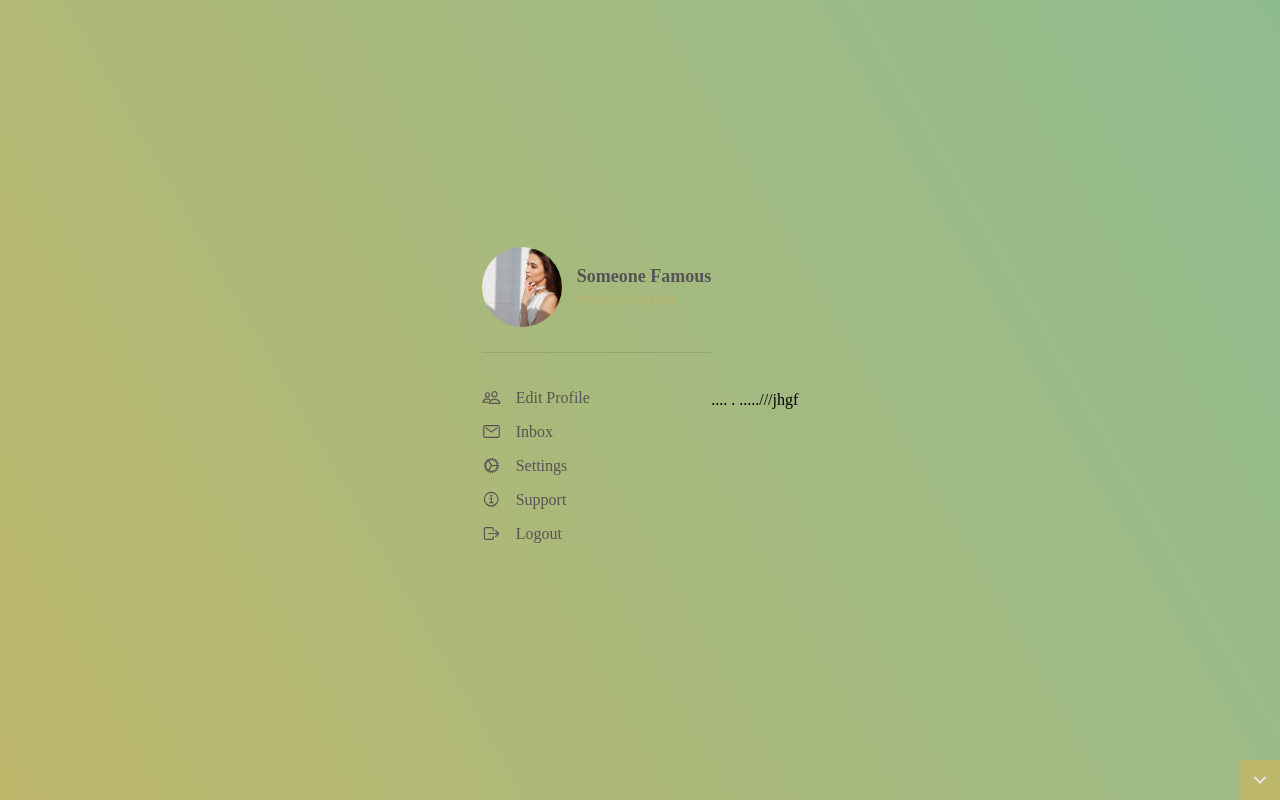
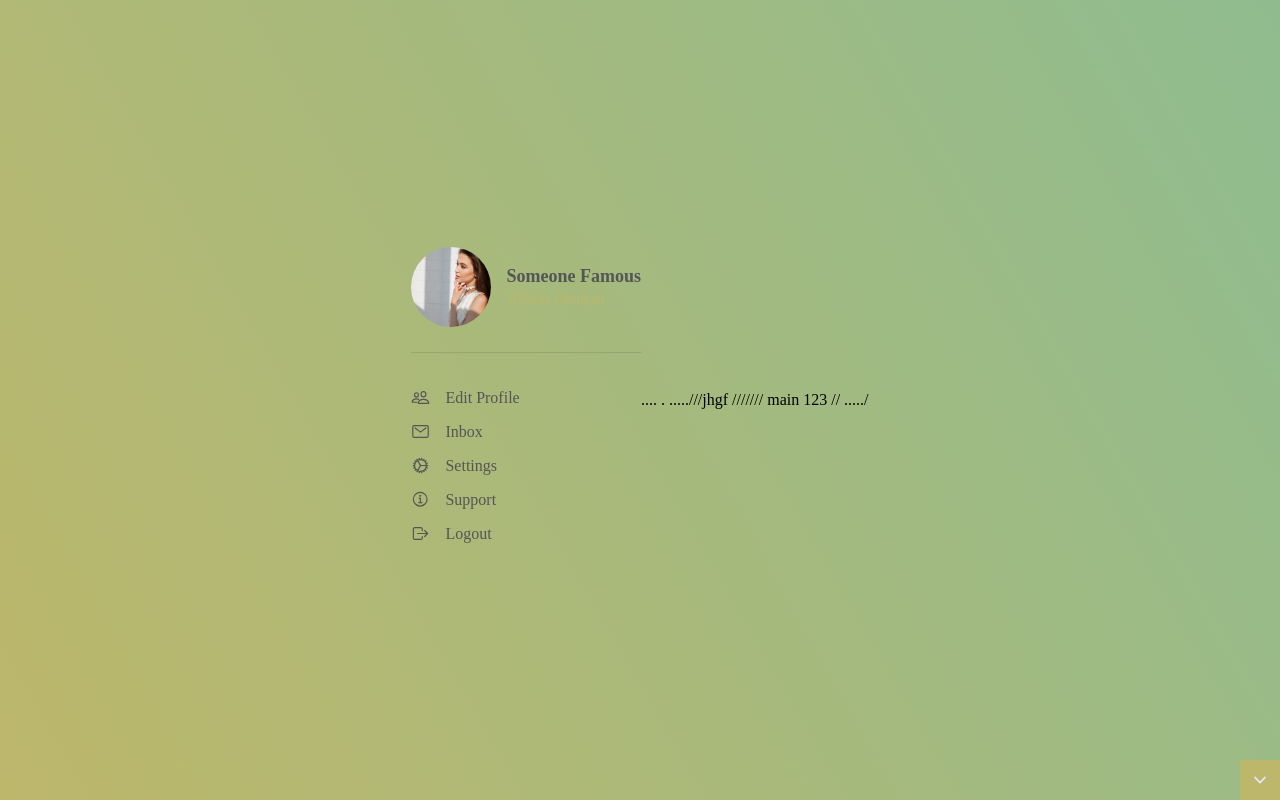
Before and after one commit to bathshebagre/dropdown-menu, a plain HTML site: page dropdown-menu/index.html in a window 1280 px wide. Drawn offline with nearby package versions, Linux system fonts and the light colour scheme.

Commit message:
Update index.html

```diff
--- a/dropdown-menu/index.html
+++ b/dropdown-menu/index.html
@@ -63,3 +63,8 @@
 </html>....
 .
 .....///jhgf
+///////
+main
+123
+//
+...../
```
